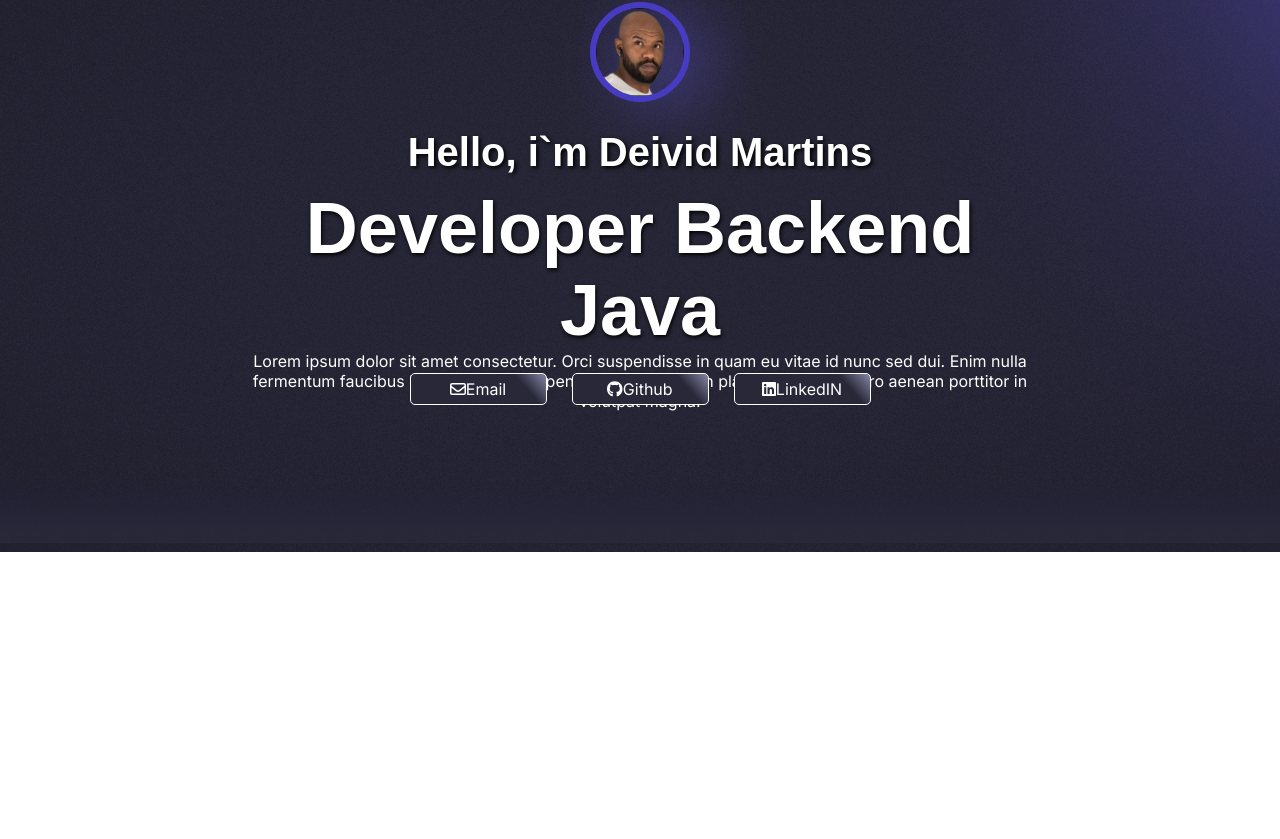
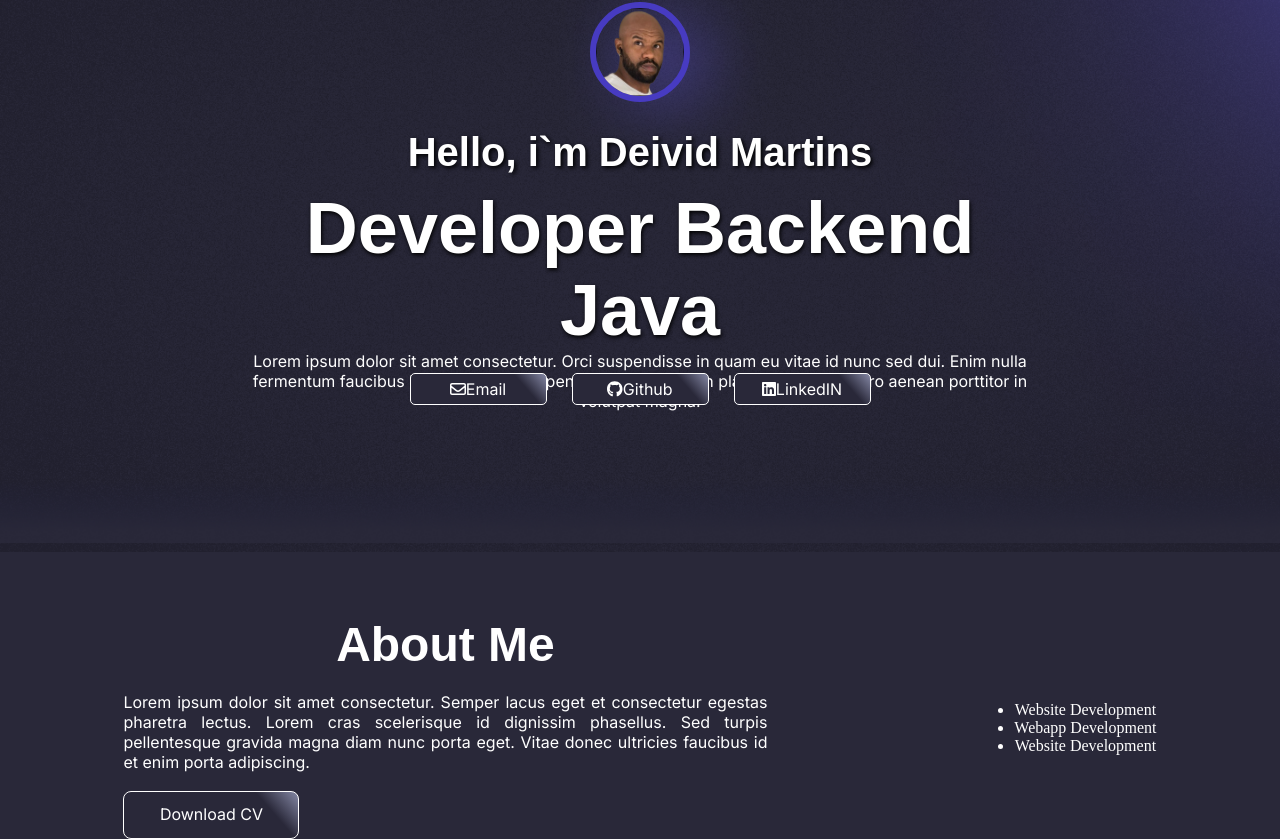
Before and after one commit to deivid94/portifolio, a React (Vite) app: page / in a window 1280 px wide. Shown: the part 133-972 px from the top of the page. Before the commit the page ends 800 px from the top, so only its background shows below. Built offline with nearby package versions, Linux system fonts and the light colour scheme; a web font is replaced by a local one.

Commit message:
about-me

```diff
--- a/src/App.jsx
+++ b/src/App.jsx
@@ -1,13 +1,16 @@
-
-
 import './App.css'
 import Header from './components/Header'
+import Aboutme from './components/AboutMe'
 
 function App() {
 
 
   return (
+    <body>
     <Header />
+    <Aboutme />
+
+    </body>
 
   )
 }
--- /dev/null
+++ b/src/components/AboutMe/about.css
@@ -0,0 +1,42 @@
+.aboutme_section {
+display: flex;
+flex-direction: row;
+align-items: center;
+justify-content: space-around;
+padding-top: 30px;
+background-color: var(--background-app);
+}
+.about__me {
+    display: flex;
+    flex-direction: column;
+    justify-content: space-between;
+    width: 644px;
+    height: 222px;
+
+
+}
+
+.about__me h2 {
+    font-family: var(--font-title);
+    font-size: 48px;
+    color: var(--greyscale);
+}
+
+.about__me p {
+    font-family: var(--font-body);
+    font-size: 16px;
+    text-align: justify;
+}
+
+.about__me a {
+ border-radius: 8px;
+ border: 0.2px solid var(--greyscale);
+ background: rgb(71,59,193);
+ background: linear-gradient(49deg, #292839 80%, rgba(132,135,164,1) 100%);
+ color: var(--greyscale);
+ text-decoration: none;
+ font-family: var(--font-body);
+ padding: 12px;
+  width: 176px;
+  height: 48px;
+}
--- /dev/null
+++ b/src/components/AboutMe/index.jsx
@@ -0,0 +1,27 @@
+import './about.css'
+export default function Aboutme(){
+    return (
+        <section className="aboutme_section">
+        <div className="about__me">
+            <h2>About Me</h2>
+            <p>Lorem ipsum dolor sit amet consectetur.
+            Semper lacus eget et consectetur egestas pharetra lectus.
+             Lorem cras scelerisque id dignissim phasellus.
+             Sed turpis pellentesque gravida magna diam nunc porta eget.
+            Vitae donec ultricies faucibus id et enim porta adipiscing.</p>
+
+                  <a href="#"> Download CV </a>
+        </div>
+
+        <div className="aboutme__links">
+            <ul>
+                <li>Website Development</li>
+                <li>Webapp Development</li>
+                <li>Website Development</li>
+            </ul>
+        </div>
+
+        </section>
+
+    )
+}
--- a/src/components/Links/Style.css
+++ b/src/components/Links/Style.css
@@ -20,8 +20,6 @@
     border: 0.2px solid var(--greyscale);
     background: rgb(71,59,193);
     background: linear-gradient(49deg, #292839 80%, rgba(132,135,164,1) 100%);
-
-
     color: var(--greyscale);
     text-decoration: none;
     font-family: var(--font-body);
--- a/src/index.css
+++ b/src/index.css
@@ -24,5 +24,6 @@
 }
 
 body {
+  background-color: var(--background-app);
   color: var(--greyscale);
 }
```
